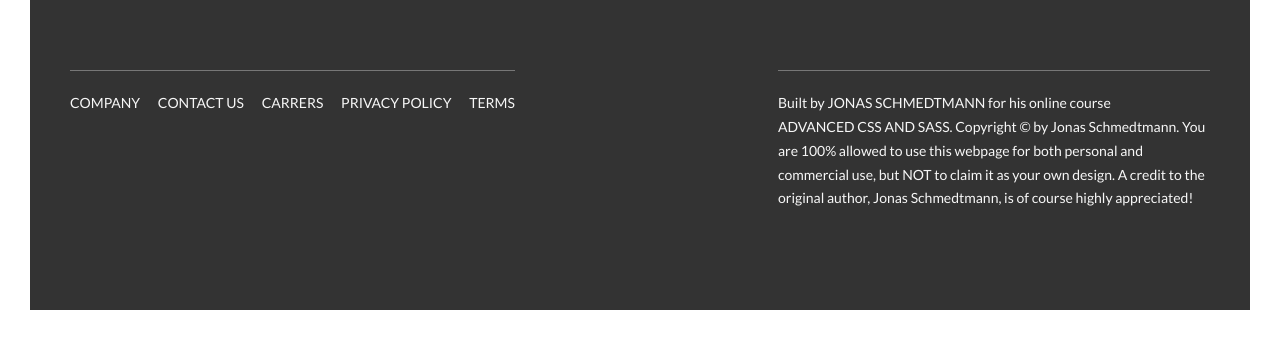
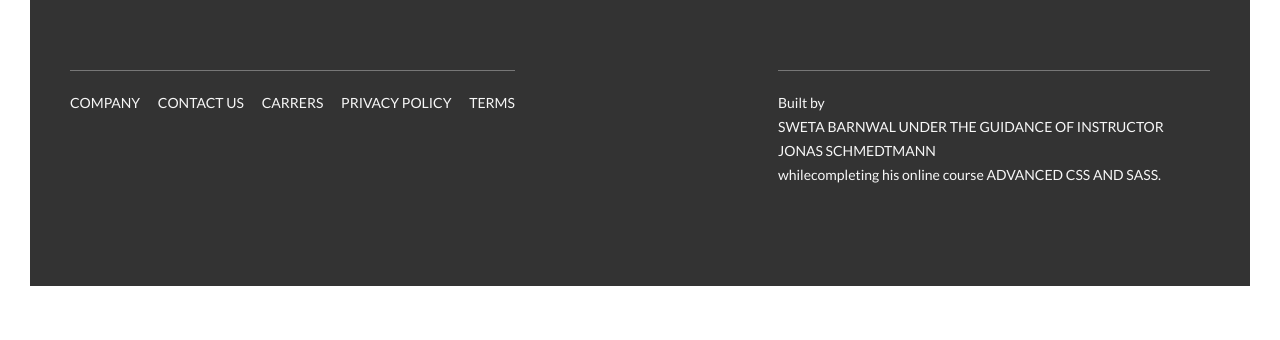
Before and after one commit to swetakb15/natours, a website: page index.html in a window 1280 px wide. Shown: the part 5815-6155 px from the top of the page. After the commit the page ends 6131 px from the top, so only its background shows below. Drawn offline with Linux system fonts and the light colour scheme.

Commit message:
Update index.html

```diff
--- a/index.html
+++ b/index.html
@@ -390,10 +390,8 @@
                 </div>
                 <div class="col-1-of-2">
                     <p class="footer__copyright">
-                        Built by <a href="#" class="footer__link">Jonas Schmedtmann</a> for his online course <a href="#" class="footer__link">Advanced CSS and Sass</a>.
-                        Copyright &copy; by Jonas Schmedtmann. You are 100% allowed to use this webpage for both personal
-                        and commercial use, but NOT to claim it as your own design. A credit to the original author, Jonas
-                        Schmedtmann, is of course highly appreciated!
+                        Built by <a href="#" class="footer__link">Sweta Barnwal under the guidance of instructor Jonas Schmedtmann</a> whilecompleting his online course <a href="#" class="footer__link">Advanced CSS and Sass</a>.
+
                     </p>
                 </div>
             </div>
```
